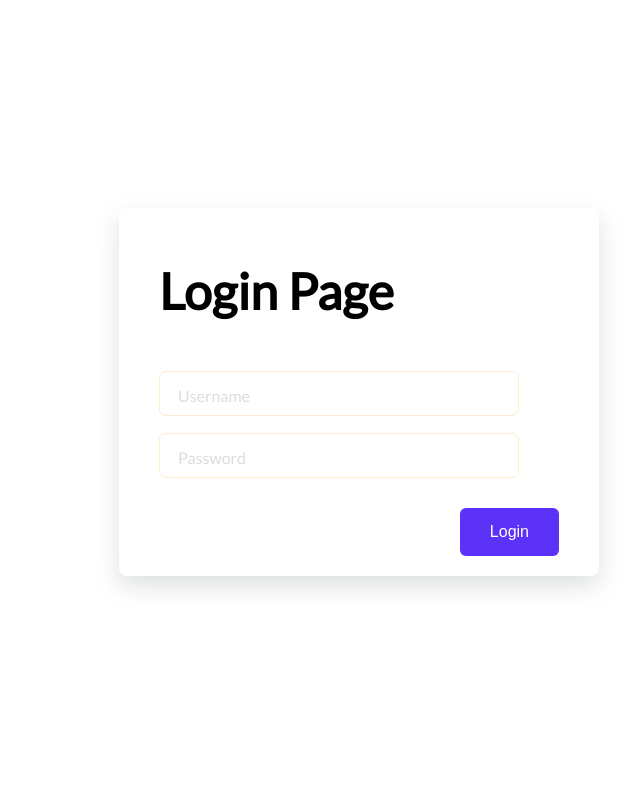
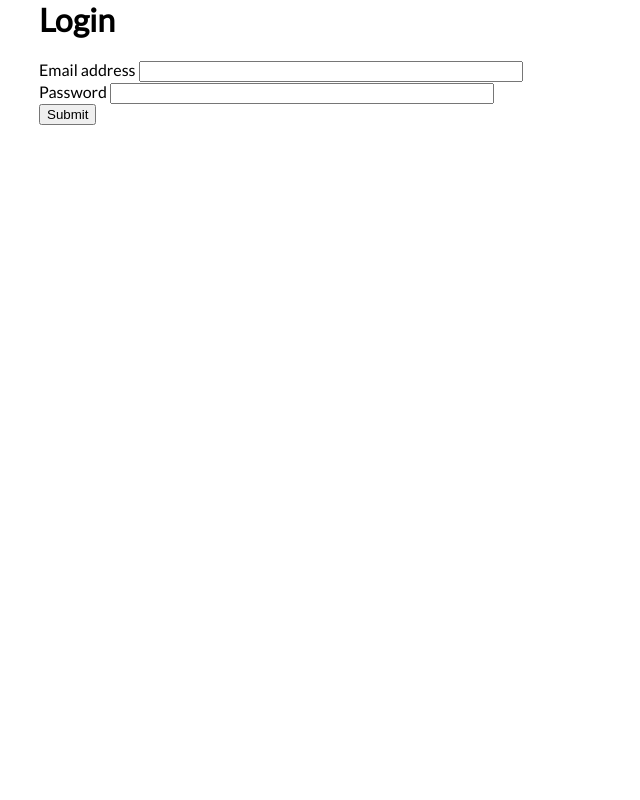
Before and after one commit to weeraphat2/project-comdev1, a Flask app: page /login in a window 1280 px wide. Shown: the whole page, without its empty margins (281-921 px from the left). Run offline with Flask 2, Linux system fonts and the light colour scheme.

Commit message:
Edit file login by Weeraphat

```diff
--- a/templates/login.html
+++ b/templates/login.html
@@ -1,24 +1,31 @@
-<form method="POST" action="/"></form>
 <head>
 <meta name=viewport content="width=device-width, initial-scale=1"></head>
-    <div class="loginFrm">
-        <form action="" class="form">
-          <h1 class="title">Login Page</h1>
 
-          <div class="inputContainer">
-            <input type="text" class="input" placeholder="a">
-            <label for="" class="label">Username</label>
-          </div>
-
-          <div class="inputContainer">
-            <input type="text" class="input" placeholder="a">
-            <label for="" class="label">Password</label>
-          </div>
-
-          <input type="submit" class="submitBtn" value="Login">
-
-        </form>
+<div class="container-lg" style="margin-left: 25%; margin-right: 25%; margin-bottom: 10px;">
+  <h1>Login</h1>
+  <form method="POST" action="/home">
+      <div class="mb-3">
+          <label for="email" class="form-label">Email address</label>
+          <input type="email"
+          class="form-control"
+          id="email"
+          placeholder="name@example.com"
+          name="email"
+          aria-describedby="emailHelp"
+          style="width: 60%;">
       </div>
+      <div class="mb-3">
+          <label for="password" class="form-label">Password</label>
+          <input type="password"
+          class="form-control"
+          id="password"
+          placeholder="password"
+          name="password"
+          style="width: 60%;">
+      </div>
+      <button type="submit" class="btn btn-primary" href="/home">Submit</button>
+    </form>
+  </div>
       <style type="text/css">
             @import url('https://fonts.googleapis.com/css2?family=Lato&display=swap');
 
```
